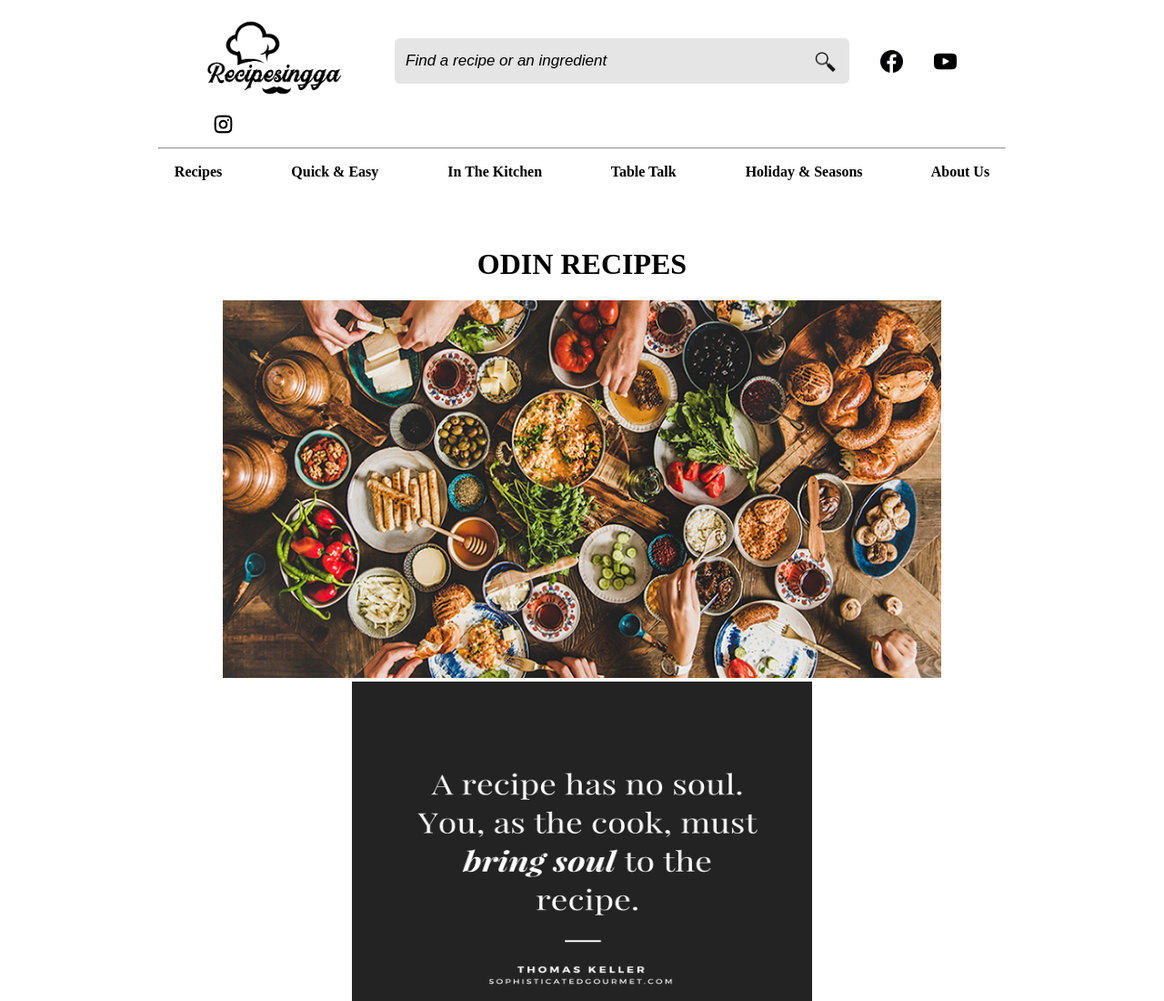
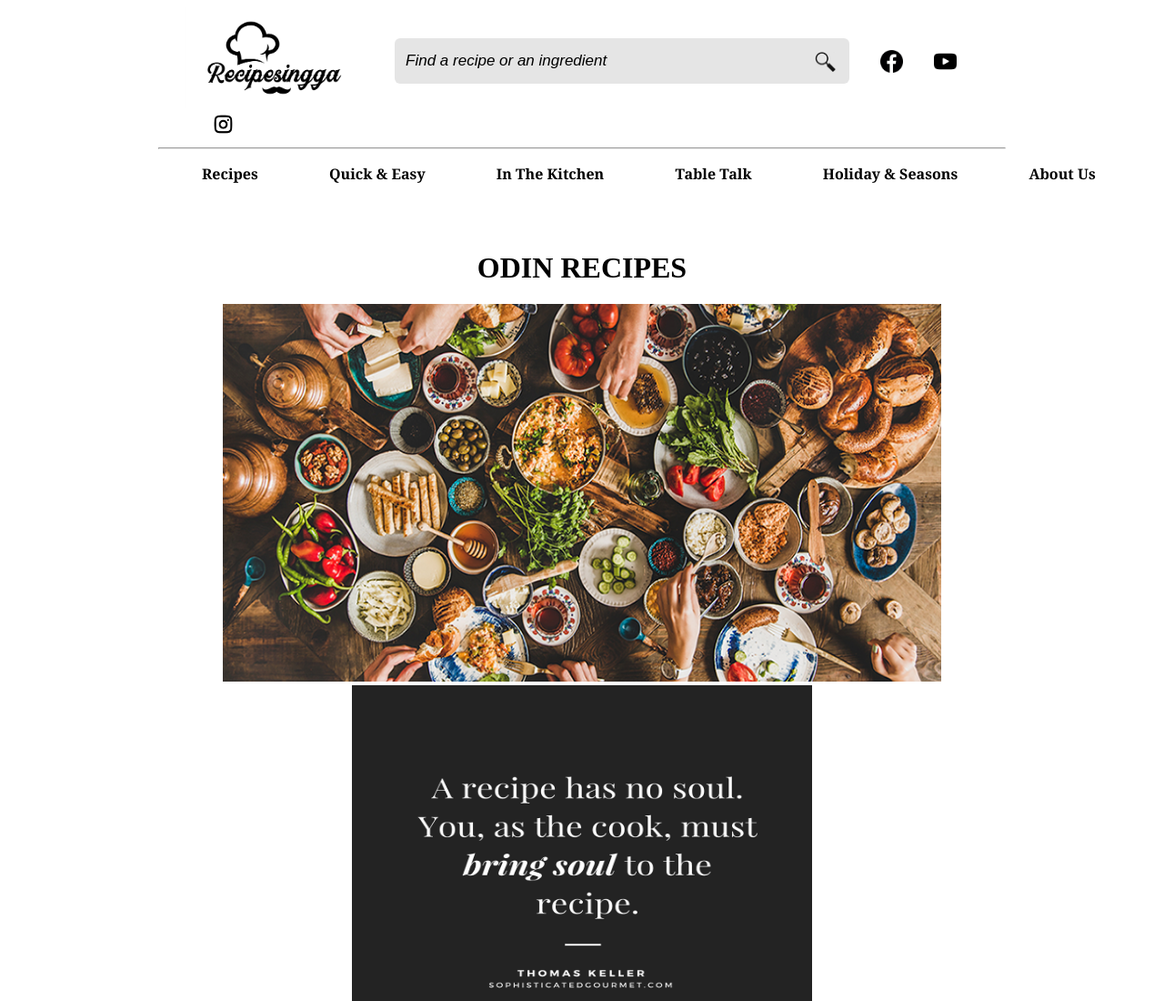
Before and after one commit to gingagnig/odin_recipes, a plain HTML site: page index.html in a window 1280 px wide. Shown: the top 1100 px of the page at 91% size. Drawn offline with Linux system fonts and the light colour scheme.

Commit message:
Completed nav bar with CSS external; Need to change font.

```diff
--- a/index.html
+++ b/index.html
@@ -18,20 +18,24 @@
 
             <hr class="linenav">
 
-            <section align="center">
+            <section class="section">
                 <p>
-                    <b>
-
-                        Recipes&nbsp;&nbsp;&nbsp;&nbsp;&nbsp;&nbsp;&nbsp;&nbsp;&nbsp;&nbsp;&nbsp;&nbsp;&nbsp;&nbsp;&nbsp;&nbsp;&nbsp;&nbsp;
-
-                        Quick & Easy&nbsp;&nbsp;&nbsp;&nbsp;&nbsp;&nbsp;&nbsp;&nbsp;&nbsp;&nbsp;&nbsp;&nbsp;&nbsp;&nbsp;&nbsp;&nbsp;&nbsp;&nbsp;
-
-                        In The Kitchen&nbsp;&nbsp;&nbsp;&nbsp;&nbsp;&nbsp;&nbsp;&nbsp;&nbsp;&nbsp;&nbsp;&nbsp;&nbsp;&nbsp;&nbsp;&nbsp;&nbsp;&nbsp;
-
-                        Table Talk&nbsp;&nbsp;&nbsp;&nbsp;&nbsp;&nbsp;&nbsp;&nbsp;&nbsp;&nbsp;&nbsp;&nbsp;&nbsp;&nbsp;&nbsp;&nbsp;&nbsp;&nbsp;
-
-                        Holiday & Seasons&nbsp;&nbsp;&nbsp;&nbsp;&nbsp;&nbsp;&nbsp;&nbsp;&nbsp;&nbsp;&nbsp;&nbsp;&nbsp;&nbsp;&nbsp;&nbsp;&nbsp;&nbsp;
-
+                    <b id="recipes">
+                        Recipes
+                    </b>
+                    <b id="quick">
+                        Quick & Easy
+                    </b>
+                    <b id="kitchen">
+                        In The Kitchen
+                    </b>
+                    <b id="table">
+                        Table Talk
+                    </b>
+                    <b id="holiday">
+                        Holiday & Seasons
+                    </b>
+                    <b id="aboutus">
                         About Us
                     </b>
 
--- a/styles.css
+++ b/styles.css
@@ -48,3 +48,31 @@ nav {
     width: 930px;
     color: rgb(240, 240, 240);
 }
+
+.section {
+    font-family: Georgia, 'Times New Roman', Times, serif;
+}
+
+#recipes {
+    margin-left: 214px;
+}
+
+#quick {
+    margin-left: 74px;
+}
+
+#kitchen {
+    margin-left: 74px;
+}
+
+#table {
+    margin-left: 74px;
+}
+
+#holiday {
+    margin-left: 74px;
+}
+
+#aboutus {
+    margin-left: 74px;
+}
```
